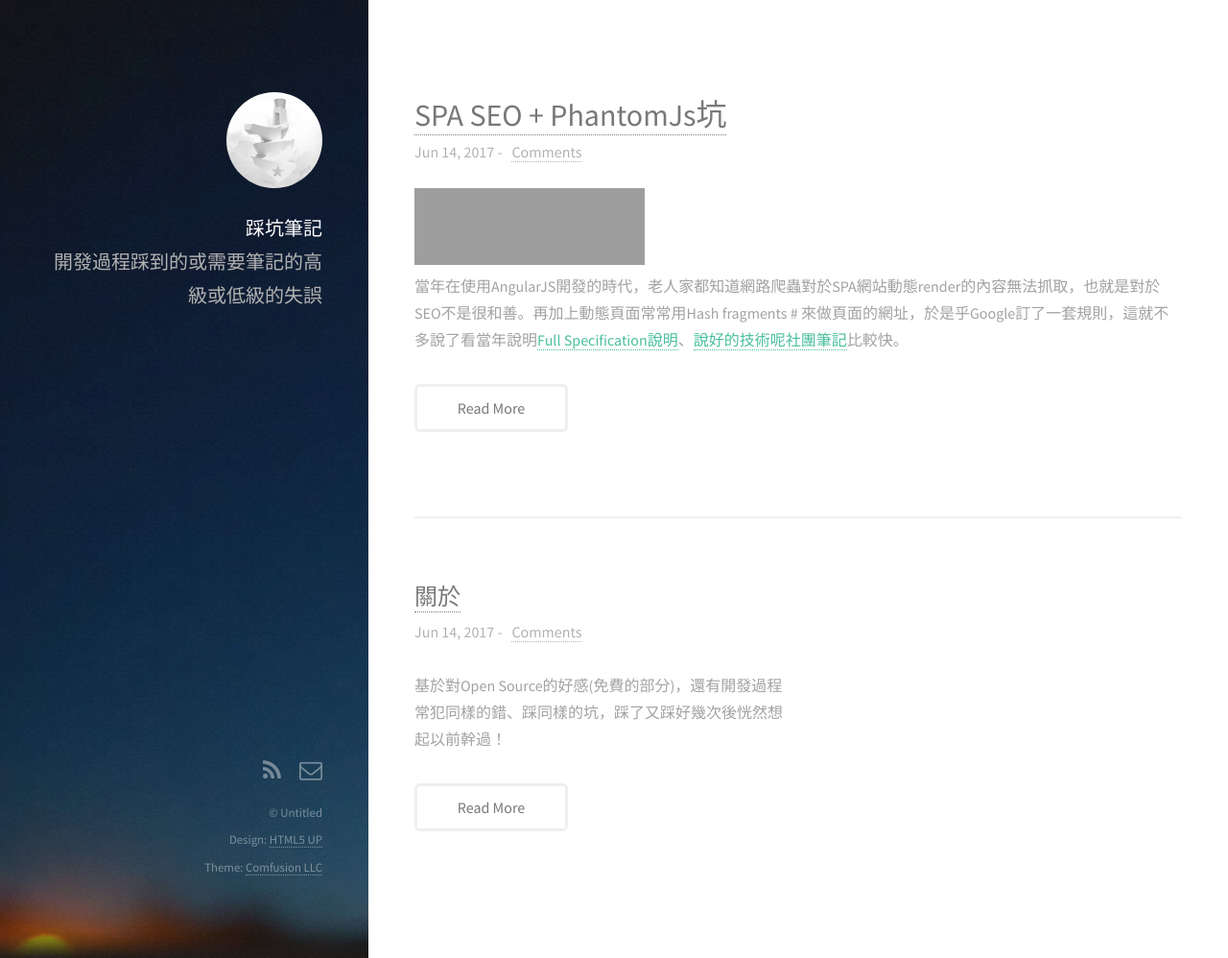
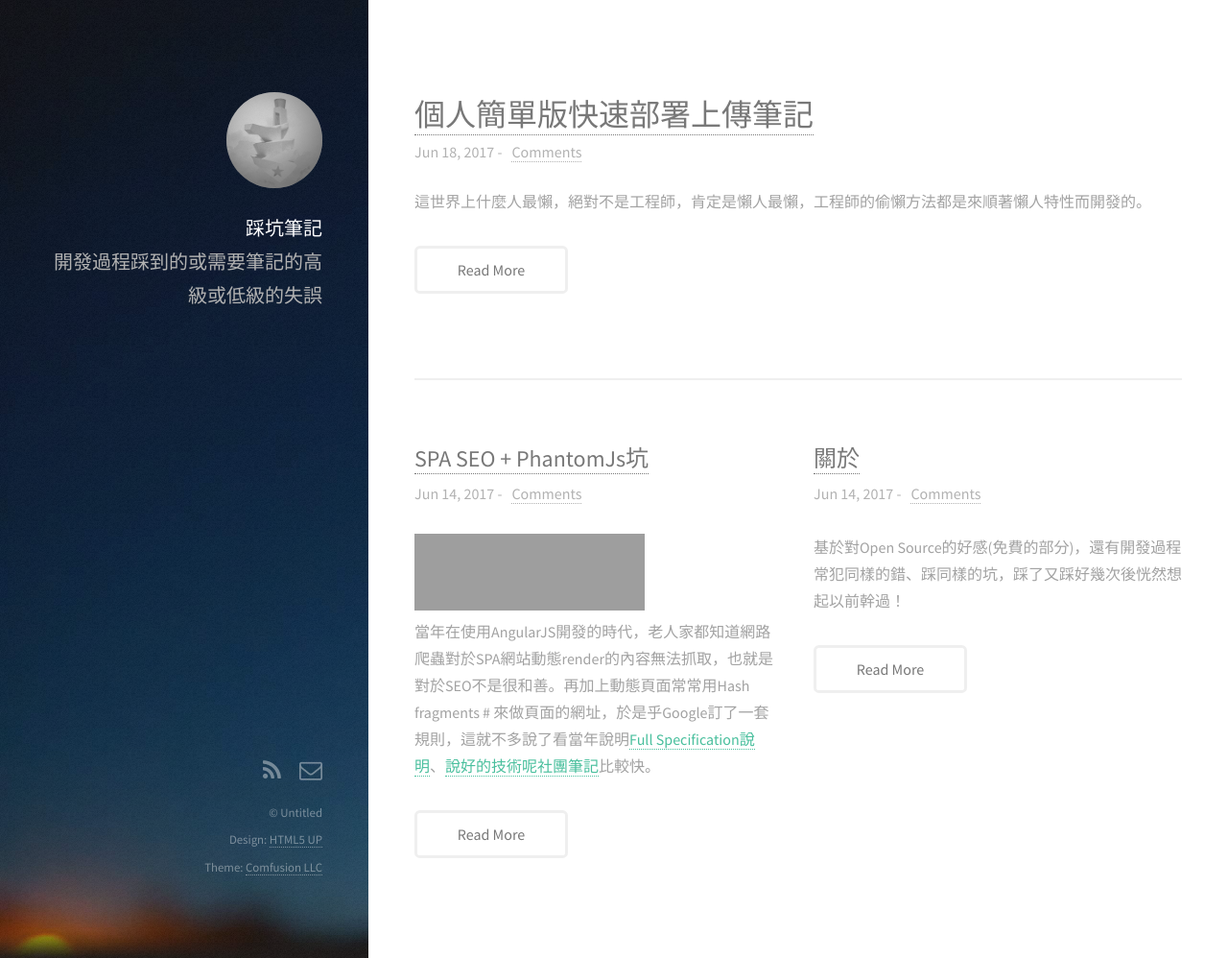
Before and after one commit to totofish/totofish.github.io, a Jekyll site: the page built from index.html, in a window 1280 px wide and 998 px high. Shown: the whole window at 96% size. Built offline with Jekyll 4.4.1, drawn with Linux system fonts in a browser that asks for light colours; nearby versions of some CDN libraries; comment, search, counter and statistics services are not loaded; some of the changed lines change nothing that is shown; grey boxes are pictures that could not be loaded.

Commit message:
2017-06-18-deploy

```diff
--- /dev/null
+++ b/_posts/2017-06-18-deploy.markdown
@@ -0,0 +1,43 @@
+---
+layout: post
+title: 個人簡單版快速部署上傳筆記
+comments: true
+---
+
+這世界上什麼人最懶，絕對不是工程師，肯定是懶人最懶，工程師的偷懶方法都是來順著懶人特性而開發的。
+
+身為工程師自認為還算勤勞，很少使用快速鍵，~~不是因為記不住~~，能不厭其煩的重複做同一個動作，例如將圖片optimization、將多隻js concat合併，將build後的檔案扔上FTP等等，個人可以一而再，再而三的重複作著，跟他耗下去，不透過大腦做著重複性工作是讓大腦休息的好時機。然而專案常會有多人協同開發的機會，遇到懶人就會抱怨說難道不能自動圖片優化、自動合併、自動壓縮、自動上傳嗎？
+
+還好世界上多的是解法，大部分都能自動處理，包含自動上傳，這次來筆記一下目前個人用過的簡單自動部署的2種方法 -> <a href="http://gulpjs.com/" target="_blank">Gulp</a> 和 <a href="https://jenkins.io/" target="_blank">Jenkins</a>。
+
+自己在建置前端專案上有個習慣是最後build所有的檔案都會自動統一彙整到dist資料夾，基本上使用webpack所有加進entry中的、import進來的css或img等都能透過webpack bundle到指定的目錄，但還是會有一些外部資源如字型、其他圖片、其他不想bundle在一起的vender library等便會透過gulp處理集中到/dist，並且這一整包就是正式結構，只要整包原封不動替換上server就可以用。因此要做自動上傳到server上相對單純，只要傳得上去就解決了。(後來使用angular-cli感覺有點憋扭就是因為build後html、js、font、css散了一地，但為了方便更新angular-cli時改動小一點所以不想ng eject它來改配置)
+
+{% highlight Json %}
+  "scripts": {
+    "release": "gulp && webpack --release && gulp ftp && opener http://www.site.com/project",
+  }
+{% endhighlight %}
+
+首先方法一在幾年前還在數位代理商時期就透過<a href="https://github.com/sindresorhus/gulp-ftp" target="_blank">gulp-ftp</a>將檔案上傳，後來改成使用<a href="https://github.com/morris/vinyl-ftp" target="_blank">vinyl-ftp</a>，使用方法很簡單自己看一下就知道。使用上踩過的一個坑是同時上傳檔案的數量不能太多，不然可能會被擋，導致常常部分檔案上傳失敗。
+
+{% highlight JavaScript %}
+// 上傳FTP
+gulp.task('ftp', function () {
+  var conn = ftp.create( {
+    host:     'xxx.xxx.xxx.xxx',
+    user:     'user',
+    password: 'password',
+    parallel: 5,  // 不要設太大
+    log:      $.util.log
+  } );
+  return gulp.src(['dist/**/*'], { base: 'dist/', buffer: false } )
+    .pipe( conn.newer( '/public_html' ) )
+    .pipe( conn.dest( '/public_html' ) );
+});
+{% endhighlight %}
+
+另一個方法就是使用Jenkins，當git有新的push就deploy到網站上。由於這幾年Docker流行，架設Jenkins變得異常省事，直接run <a href="https://hub.docker.com/_/jenkins/" target="_blank">Official Jenkins Docker image</a>就好啦，雖然還有一些細節要設但是基本上比當年從頭裝起省很多事。個人版控也是使用Docker上跑的<a href="https://hub.docker.com/r/gitlab/gitlab-ce/" target="_blank">GitLab</a>服務，流程上是只要push上GitLab，Jenkins設定的Job就會收到Webhooks Event，然後會clone專案下來build，完成後將/dist先封存成品後再push專案回GitLab分支然後SSH Publish上AWS的指定目錄。
+
+全部主要使用了<a href="https://wiki.jenkins-ci.org/display/JENKINS/GitLab+Plugin" target="_blank">GitLab Plugin</a>(不要再用Gitlab Hook Plugin，這坑我踩過了)、<a href="https://wiki.jenkins.io/display/JENKINS/Publish+Over+SSH+Plugin" target="_blank">Publish Over SSH</a>、<a href="https://wiki.jenkins.io/display/JENKINS/NodeJS+Plugin" target="_blank">NodeJS Plugin</a>，其餘是預設安裝的Plugin，從名稱上看大概就知道各是做何用處。這邊推薦使用NodeJS Plugin來安裝NodeJS，除了可以更方便切換版本、安裝全域npm package，也方便同時安裝NodeJS到Slave節點，比直接指令安裝好處多很多。
+
+懶人的需求創造很多自動化的作法，但每當回過頭就會發現，也花了不少時間在建置這些流程，最後享受到的還是懶人，但也因為有需求就會有商機，像是<a href="https://tinypng.com/developers/reference/nodejs" target="_blank">TinyPNG</a>提供付費API來賺取懶人的錢。或許這是勤勞的人另一種可以賺錢的管道。
--- a/css/main.css
+++ b/css/main.css
@@ -2076,7 +2076,11 @@
 		}
 
 			.image.avatar:before {
-				display: none;
+				/*display: none;*/
+				-webkit-box-shadow: inset -12px -12px 40px 5px rgba(0,0,0,1);
+				-moz-box-shadow: inset -12px -12px 40px 5px rgba(0,0,0,1);
+				box-shadow: inset -12px -12px 40px 5px rgba(0,0,0,1);
+    		border-radius: 100%;
 			}
 
 			.image.avatar img {
```
